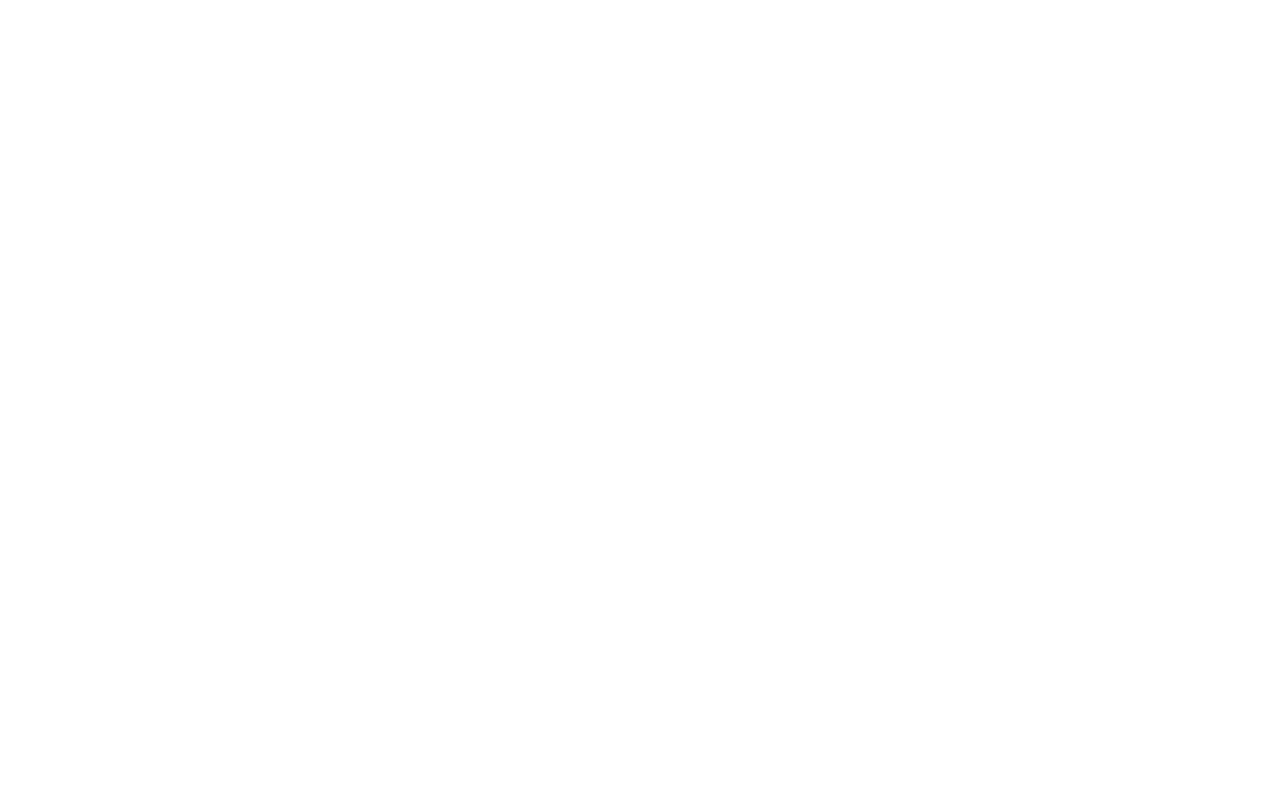
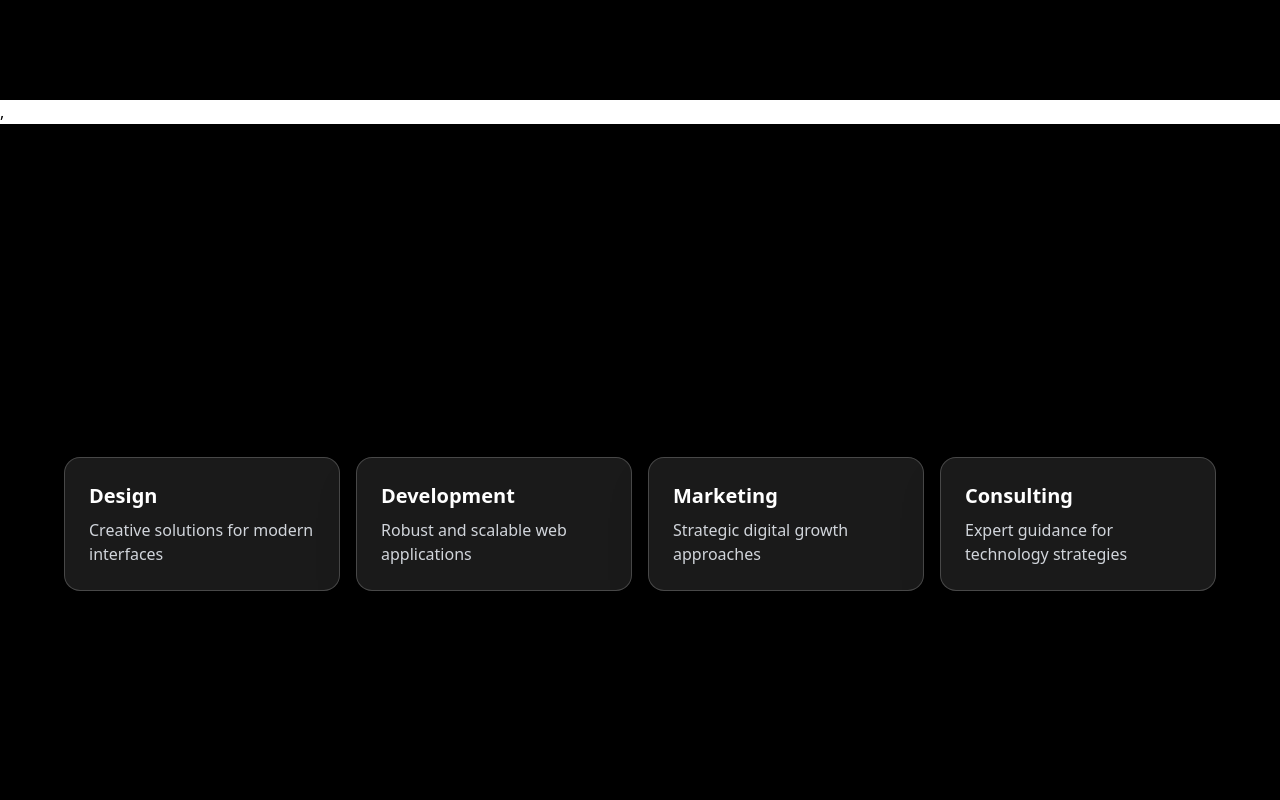
Before and after one commit to Balaji-Pachairaj/vrikshaschool2, a React (Vite) app in the folder frontend/: page /sports in a window 1280 px wide. Before the commit this address had no page. Shown: the part 700-1500 px from the top of the page. Before the commit the page ends 800 px from the top, so only its background shows below. Built offline with nearby package versions, Linux system fonts and the light colour scheme.

Commit message:
new contents updated

```diff
--- a/frontend/src/App.jsx
+++ b/frontend/src/App.jsx
@@ -22,6 +22,7 @@
 import NavBar from "./pages/NavBar";
 import FooterSection from "./pages/FooterSection";
 import ContactUs from "./pages/ContactUs";
+import Cards from "./curricular/Cards";
 
 const router = createBrowserRouter([
   {
@@ -58,7 +59,7 @@
         <NavBar />
         <Cooverview />
         <Cocurricular />
-        <Sports />
+
       </>
     ),
   },
@@ -70,6 +71,7 @@
         <Doverview />
         <Mess />
         <Content />
+
       </>
     ),
   },
@@ -79,6 +81,15 @@
   },
   { path: "/admission", element: <></> },
   { path: "/contact", element: <ContactUs /> },
+
+  {
+    path: "/sports", element: (
+      <>
+      <Sports />,
+      <Cards />
+      </>
+    )
+  },
 ]);
 
 function App() {
--- /dev/null
+++ b/frontend/src/curricular/Cards.jsx
@@ -0,0 +1,43 @@
+import React from 'react';
+import { motion, useScroll, useTransform } from 'framer-motion';
+
+const ScrollCards = () => {
+    const { scrollYProgress } = useScroll();
+    const cardData = [
+        { title: "Design", description: "Creative solutions for modern interfaces" },
+        { title: "Development", description: "Robust and scalable web applications" },
+        { title: "Marketing", description: "Strategic digital growth approaches" },
+        { title: "Consulting", description: "Expert guidance for technology strategies" }
+    ];
+
+    return (
+      <div className="flex justify-center items-center min-h-screen bg-black p-4">
+        <div className="flex space-x-4 w-full max-w-6xl">
+          {cardData.map((card, index) => {
+            const yOffset = useTransform(
+              scrollYProgress,
+              [0, 0.5, 1],
+              [0, index % 2 === 0 ? -200 : 200, 0]
+            );
+
+            return (
+              <motion.div
+                key={index}
+                className="flex-1 bg-white/10 backdrop-blur-lg border border-white/20 rounded-2xl p-6 shadow-2xl"
+                style={{
+                  y: yOffset,
+                  position: 'relative',
+                  transition: 'transform 0.3s ease'
+                }}
+              >
+                <h3 className="text-xl font-bold mb-2 text-white">{card.title}</h3>
+                <p className="text-gray-300">{card.description}</p>
+              </motion.div>
+            );
+          })}
+        </div>
+      </div>
+    );
+  };
+
+export default ScrollCards;
--- a/frontend/src/curricular/Cocurricular.jsx
+++ b/frontend/src/curricular/Cocurricular.jsx
@@ -1,6 +1,8 @@
 import React, { useEffect, useRef, useState } from 'react';
+import { useNavigate } from 'react-router-dom';
 
 const PortfolioGrid = () => {
+  const navigate = useNavigate();
   const sectionRef = useRef(null);
   const cardsRef = useRef([]);
   const [scrollProgress, setScrollProgress] = useState(0);
@@ -11,39 +13,45 @@
   const portfolioItems = [
     {
       id: 1,
-      image: "https://images.unsplash.com/photo-1561070791-2526d30994b5",
-      title: "ALL FOR ONE",
+      image: "https://images.unsplash.com/photo-1461896836934-ffe607ba8211",
+      title: "Sports",
       subtitle: "ONE FOR ALL",
+      path: "/sports"
     },
     {
       id: 2,
-      image: "https://images.unsplash.com/photo-1557683311-eac922347aa1",
-      title: "Geometric",
+      image: "https://images.unsplash.com/photo-1551632811-561732d1e306",
+      title: "Outdoor Activities",
       subtitle: "Purple Edition",
+      path: "/outdoor"
     },
     {
       id: 3,
-      image: "https://images.unsplash.com/photo-1515378960530-7c0da6231fb1",
-      title: "DESIGN",
+      image: "https://images.unsplash.com/photo-1511632765486-a01980e01a18",
+      title: "Clubs",
       subtitle: "PROJECTS",
+      path: "/clubs"
     },
     {
       id: 4,
-      image: "https://images.unsplash.com/photo-1461896836934-ffe607ba8211",
-      title: "MOVE",
+      image: "https://images.unsplash.com/photo-1514320291840-2e0a9bf2a9ae",
+      title: "Music & Dance",
       subtitle: "Sport Campaign",
+      path: "/music-dance"
     },
     {
       id: 5,
-      image: "https://images.unsplash.com/photo-1497032628192-86f99bcd76bc",
-      title: "DIGITAL",
+      image: "https://images.unsplash.com/photo-1513364776144-60967b0f800f",
+      title: "Creative Arts",
       subtitle: "STUDIO",
+      path: "/arts"
     },
     {
       id: 6,
       image: "https://images.unsplash.com/photo-1537432376769-00f5c2f4c8d2",
       title: "Webflow",
       subtitle: "Templates",
+      path: "/webflow"
     }
   ];
 
@@ -132,6 +140,11 @@
     setMousePosition({ x: e.clientX, y: e.clientY });
   };
 
+  // Handle item click navigation
+  const handleItemClick = (path) => {
+    navigate(path);
+  };
+
   return (
     <div
       ref={sectionRef}
@@ -143,29 +156,31 @@
           <div
             key={item.id}
             ref={(el) => (cardsRef.current[index] = el)}
-            className="relative overflow-hidden rounded-lg"
+            className="relative overflow-hidden rounded-lg cursor-pointer"
             onMouseEnter={() => setHoveredItem(item)}
             onMouseLeave={() => setHoveredItem(null)}
+            onClick={() => handleItemClick(item.path)}
           >
             <img
               src={item.image}
               alt={item.title}
-              className="w-full h-[260px] object-cover"
+              className="w-full h-[260px] object-cover transition-transform duration-300 hover:scale-105"
             />
           </div>
         ))}
       </div>
 
-      {/* Cursor Following Popup */}
       {hoveredItem && (
         <div
-          className="fixed pointer-events-none z-50 bg-gray-400 text-black px-4 py-2 rounded-lg shadow-lg transform -translate-x-1/2 -translate-y-1/2"
+          className="fixed pointer-events-none z-50 px-4 py-2 -rotate-6 rounded-lg shadow-lg transform -translate-x-1/2 -translate-y-1/2 backdrop-blur-md bg-white/30 border border-white/20"
           style={{
             left: mousePosition.x,
             top: mousePosition.y,
+            backgroundColor: 'rgba(255, 255, 255, 0.1)',
+            boxShadow: '0 4px 6px rgba(0, 0, 0, 0.1)',
           }}
         >
-          <p className="font-bold whitespace-nowrap">{hoveredItem.title}</p>
+          <p className="font-bold whitespace-nowrap text-white">{hoveredItem.title}</p>
         </div>
       )}
     </div>
```
